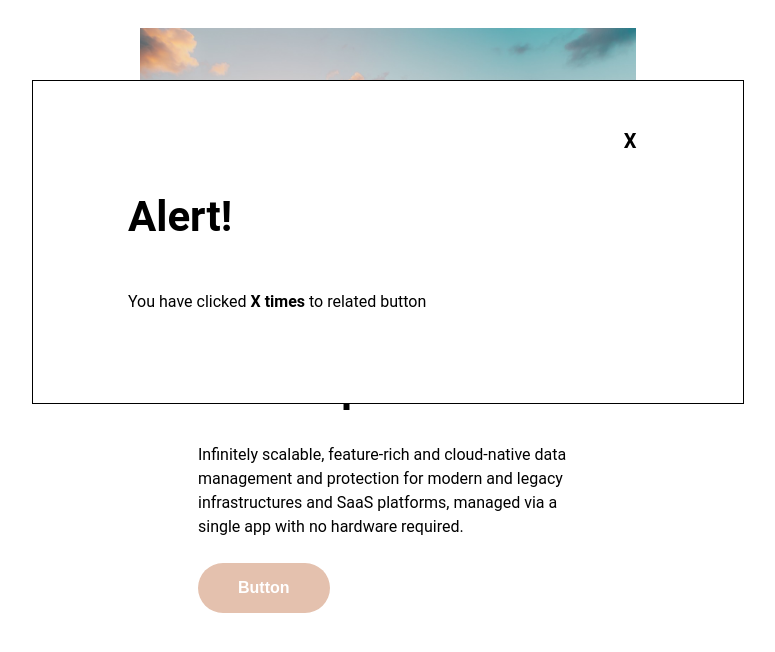
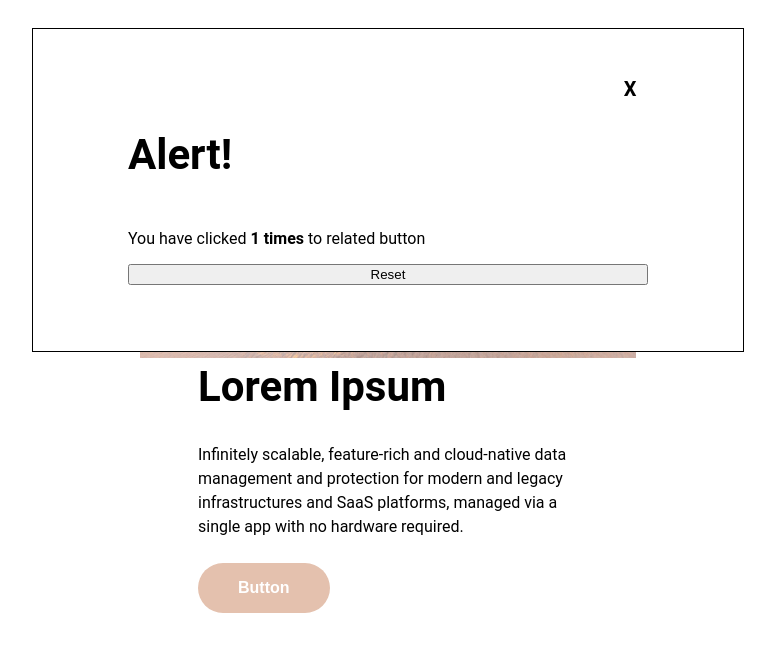
Before and after one commit to Balch95/recruitment-tasks, a website: page frontend-recruitment-task-master/index.html in a window 1280 px wide. Both pictures are taken after a click on the button "Button". Shown: the whole page, without its empty margins (252-1027 px from the left). Drawn offline with Linux system fonts and the light colour scheme.

Commit message:
js-popup-and-value

```diff
--- a/frontend-recruitment-task-master/index.html
+++ b/frontend-recruitment-task-master/index.html
@@ -18,10 +18,11 @@
                 <p>Infinitely scalable, feature-rich and cloud-native data management and protection for modern and legacy infrastructures and SaaS platforms, managed via a single app with no hardware required.</p>
                 <button id="button">Button</button>
             </div>
-            <div id="pop-up" class="pop-up pop">
-                <span class="x pop">X</span>
-                <h2 class="pop">Alert!</h2>
-                <p class="pop">You have clicked <span class="pop" id="counter"> X times </span> to related button</p>
+            <div id="pop-up" class="pop-up" style="visibility: hidden">
+                <span class="x">X</span>
+                <h2>Alert!</h2>
+                <p>You have clicked <span id="counter"> X times </span> to related button</p>
+                <button id="reset">Reset</button>
             </div>
         </div>
 
--- a/frontend-recruitment-task-master/src/js/main.js
+++ b/frontend-recruitment-task-master/src/js/main.js
@@ -1,4 +1,28 @@
 
-document.getElementById('button').addEventListener('click', ()=>{
-    document.getElementById('pop-up').classList.add('visibilty');
+//Add click value
+
+let clickValue = 0;
+
+const onClick = () =>{
+    clickValue++;
+    document.getElementById("counter").innerText = clickValue + ' times';
+    console.log(clickValue);
+}
+
+document.getElementById('button').onclick = onClick
+
+
+//Pop-up click
+
+document.getElementById("button").addEventListener("click", (e) => {
+    e.stopPropagation();
+    document.getElementById("pop-up").style.visibility = "visible";
 });
+
+document.addEventListener("click", () => {
+    document.getElementById("pop-up").style.visibility = 'hidden';
+});
+
+document.getElementById("pop-up").addEventListener("click", (e) => {
+    e.stopPropagation();
+});
--- a/frontend-recruitment-task-master/src/scss/base/_global.scss
+++ b/frontend-recruitment-task-master/src/scss/base/_global.scss
@@ -3,6 +3,6 @@ body{
     font-family: $primary-font;
 }
 
-.visibilty{
-    visibility: visible !important;
+.visibility{
+    visibility: visible;
 }
--- a/frontend-recruitment-task-master/src/scss/layout/_main-content.scss
+++ b/frontend-recruitment-task-master/src/scss/layout/_main-content.scss
@@ -34,8 +34,8 @@
         }
 
     }
+
     .pop-up{
-        visibility: hidden;
         width: 920px;
         height: 210px;
         display: flex;
@@ -43,7 +43,6 @@
         flex-direction: column;
         background-color: #fff;
         position: absolute;
-        top: 10%;
         border: solid 1px black;
         padding: 56px 95px;
         z-index: 100;
```
Also changed, not shown: frontend-recruitment-task-master/src/css/main.css, 1 other file.
